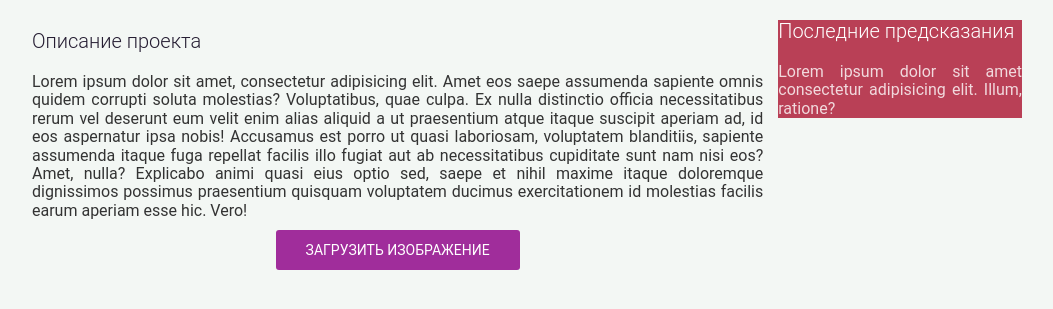
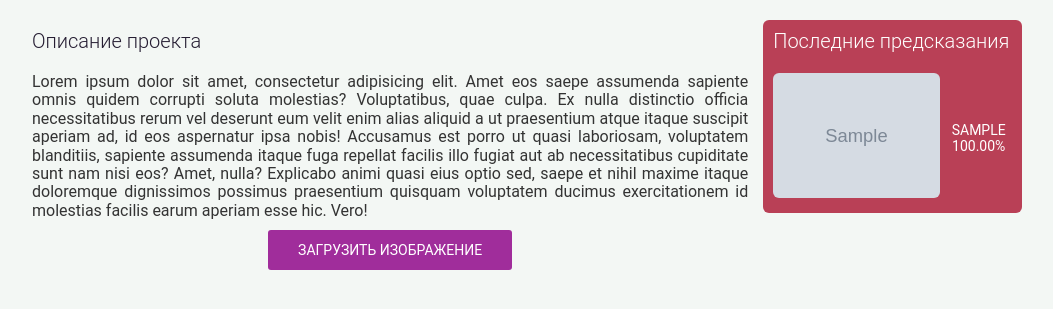
Before and after one commit to RouSage/diploma-webapp, a Flask app: page / in a window 1280 px wide. Shown: the part 80-389 px from the top of the page, without its empty margins (113-1166 px from the left). Run offline with Flask 2, Linux system fonts and the light colour scheme; tables that the repository leaves empty hold one stand-in row (values such as "Sample post"); grey boxes marked "Sample" are stand-in pictures; some libraries are stand-ins or nearby versions.

Commit message:
Sidebar markup

```diff
--- a/app/routes.py
+++ b/app/routes.py
@@ -27,7 +27,7 @@ def index():
             db.session.commit()
 
             return redirect(url_for('prediction', img_id=image.id))
-    return render_template('index.html', title='Главная', form=form)
+    return render_template('index.html', title='Главная', form=form, latest=get_latest_predictions())
 
 
 @app.route('/prediction/<int:img_id>')
@@ -35,24 +35,29 @@ def prediction(img_id):
     # Get an Image entity from the database
     image = Image.query.get_or_404(img_id)
 
-    # Predict the image's class
-    img = pil.open(os.path.join(app.static_folder, 'img', image.path))
-    img = prepare_image(img)
-    predicted, probs = predict(model=model, x=img)
+    if image.predicted == None:
+        # Predict the image's class
+        img = pil.open(os.path.join(app.static_folder, 'img', image.path))
+        img = prepare_image(img)
+        predicted, probs = predict(model=model, x=img)
 
-    # Update the image entity
-    image.predicted = CLASSES[predicted]
-    image.probability = torch.max(probs, dim=0)[0].item()
-    image.plot_path = plot_probabilities(probs, os.path.join(
-        app.static_folder, 'img', image.path.split('.')[0] + '_plot.png'))
-    db.session.commit()
+        # Update the image entity
+        image.predicted = CLASSES[predicted]
+        image.probability = torch.max(probs, dim=0)[0].item()
+        image.plot_path = plot_probabilities(probs, os.path.join(
+            app.static_folder, 'img', image.path.split('.')[0] + '_plot.png'))
+        db.session.commit()
 
     result = {
         'img_path': 'img/' + image.path,
         'predicted': image.predicted,
         'prob': image.probability * 100,
-        'probs': probs * 100,
         'plot_path': 'img/' + image.plot_path
     }
 
     return render_template('predict.html', result=result, form=UploadImageForm())
+
+
+def get_latest_predictions():
+    return Image.query.filter(
+        Image.predicted != None).order_by(Image.created.desc())[:3]
--- a/app/static/css/style.css
+++ b/app/static/css/style.css
@@ -77,7 +77,7 @@ h3 {
   padding: 10px;
   border-radius: 6px;
 }
-.card-secondary {
+.card.card-secondary {
   background-color: #b94056;
 }
 .card-title {
@@ -137,6 +137,32 @@ h3 {
   -webkit-box-flex: 1;
   -ms-flex: 1 2;
   flex: 1 2;
+}
+.last-pred .last-pred-wrap {
+  display: flex;
+  flex-flow: column wrap;
+}
+.last-pred-wrap .last-pred-body {
+  display: flex;
+  flex-flow: row nowrap;
+  align-items: center;
+}
+.last-pred-body .last-pred-body__img {
+  flex: 2 1 70%;
+}
+.last-pred-body .last-pred-body__img img {
+  border-radius: 6px;
+  max-width: 100%;
+  height: auto;
+}
+.last-pred-body .last-pred-body__pred {
+  flex: 1 1 30%;
+  display: block;
+  text-align: center;
+  text-transform: uppercase;
+  color: white;
+  font-size: 14px;
+  padding-left: 5px;
 }
 
 .btn {
--- a/app/templates/index.html
+++ b/app/templates/index.html
@@ -20,13 +20,30 @@
         <button class="btn btn-primary" id="loadImageBtn">Загрузить изображение</button>
       </div>
     </section>
-    <aside class="last-pred card-secondary">
+    <aside class="last-pred card card-secondary">
       <h3 class="card-title">
         Последние предсказания
       </h3>
+      {% if latest %}
+      <div class="last-pred-wrap">
+        {% for pred in latest %}
+        <div class="last-pred-body">
+          <a href="{{ url_for('prediction', img_id=pred.id) }}" class="last-pred-body__img">
+            <img src="{{ url_for('static', filename='img/' + pred.path) }}" alt="{{ pred.predicted }}"
+              title="{{ pred.predicted }}">
+          </a>
+          <div class="last-pred-body__pred">
+            <span>{{ pred.predicted }}</span>
+            <span>{{ '%0.2f%%'| format(pred.probability * 100|float)}}</span>
+          </div>
+        </div>
+        {% endfor %}
+      </div>
+      {% else %}
       <p class="card-text">
-        Lorem ipsum dolor sit amet consectetur adipisicing elit. Illum, ratione?
+        Здесь ничего нет!
       </p>
+      {% endif %}
     </aside>
   </div>
 </div>
--- a/app/templates/predict.html
+++ b/app/templates/predict.html
@@ -12,7 +12,7 @@
             </div>
         </div>
         <div class="prediction-plot card card-secondary">
-            <img src="{{ url_for('static', filename=result.plot_path) }}" />
+            <img src="{{ url_for('static', filename=result.plot_path) }}" alt="Изображение графика не найдено" />
         </div>
     </div>
 </div>
```
